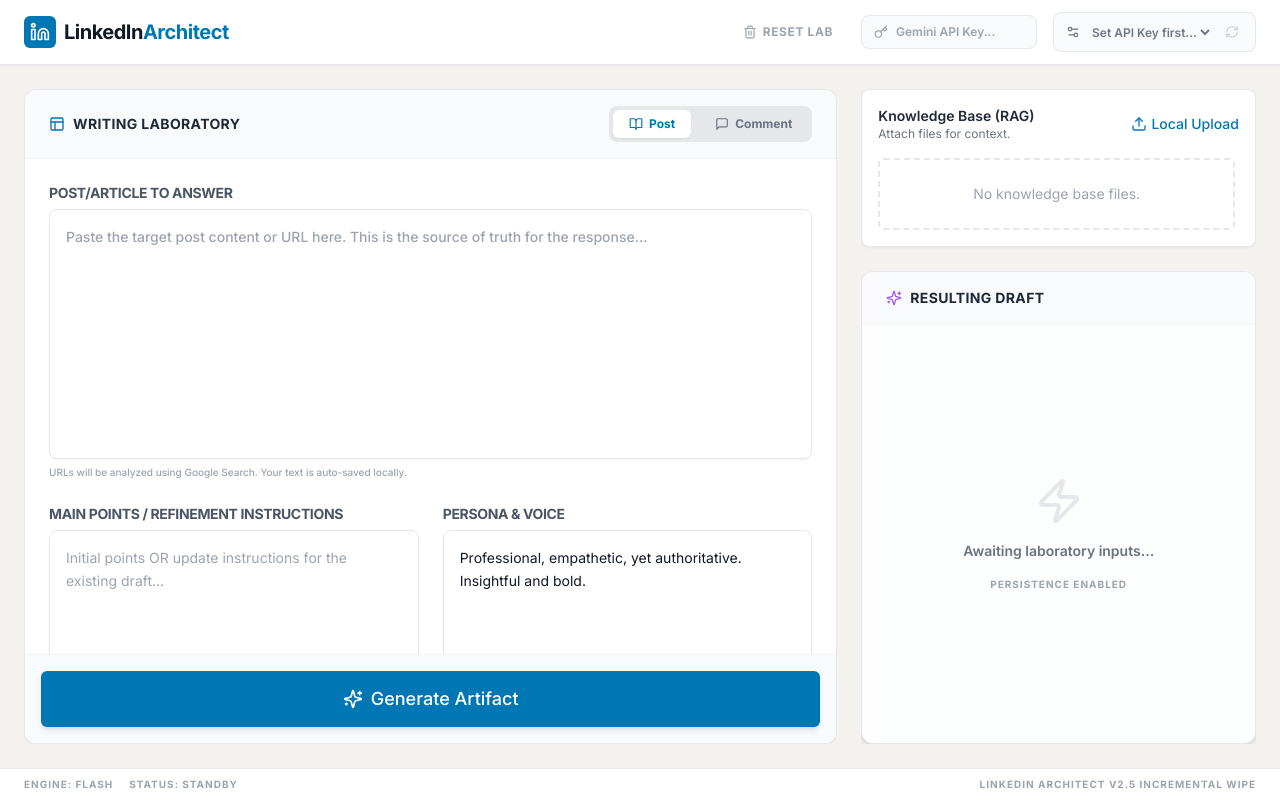
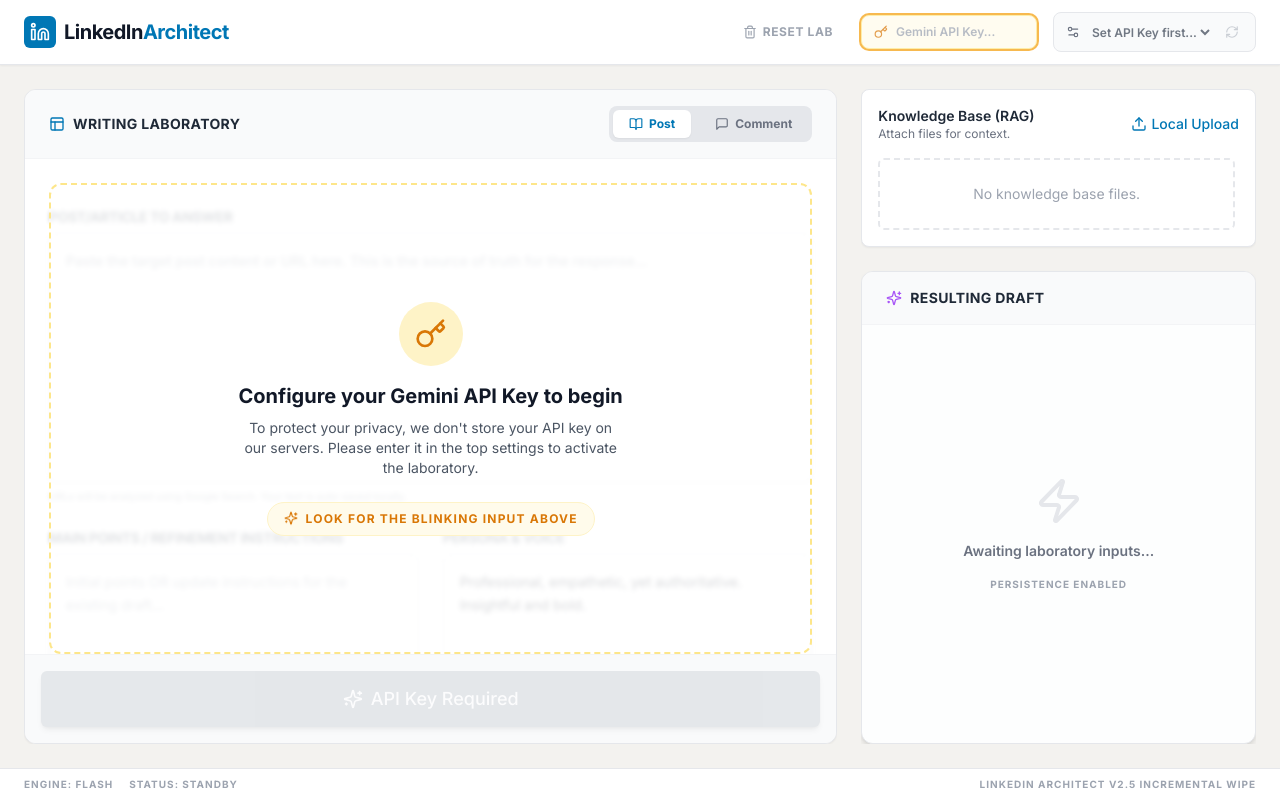
Before and after one commit to andyvalerio/linkedin-architect, a React (Vite) app: page / in a window 1280 px wide. Built offline with nearby package versions, Linux system fonts and the light colour scheme.

Commit message:
feat: implement API key onboarding UI with conditional input styling, disabled generation, and e2e test.

```diff
--- a/App.tsx
+++ b/App.tsx
@@ -238,14 +238,15 @@
               <Trash2 className="w-3.5 h-3.5" /> Reset Lab
             </button>
 
-            <div className="hidden md:flex items-center gap-2 text-xs font-semibold text-gray-500 bg-gray-50 px-3 py-2 rounded-lg border border-gray-200">
-              <Key className="w-3.5 h-3.5 text-gray-400" />
+            <div className={`flex items-center gap-2 text-xs font-semibold px-3 py-2 rounded-lg border transition-all ${!apiKey ? 'bg-amber-50 border-amber-200 ring-2 ring-amber-500 animate-pulse' : 'bg-gray-50 border-gray-200 text-gray-500'}`}>
+              <Key className={`w-3.5 h-3.5 ${!apiKey ? 'text-amber-600' : 'text-gray-400'}`} />
               <input
                 type="password"
                 value={apiKey}
                 onChange={(e) => setApiKey(e.target.value)}
                 placeholder="Gemini API Key..."
                 className="bg-transparent border-none focus:ring-0 text-gray-700 outline-none w-32"
+                id="api-key-input"
               />
             </div>
 
@@ -311,7 +312,24 @@
                 </div>
               </div>
 
-              <div className="p-6 flex-1 overflow-y-auto space-y-6">
+              <div className="p-6 flex-1 overflow-y-auto space-y-6 relative">
+                {!apiKey && (
+                  <div className="absolute inset-x-6 top-6 bottom-0 bg-white/60 backdrop-blur-[1px] z-40 rounded-xl flex flex-col items-center justify-center text-center p-8 border-2 border-dashed border-amber-200 animate-in fade-in zoom-in-95 duration-300">
+                    <div className="bg-amber-100 p-4 rounded-full mb-4">
+                      <Key className="w-8 h-8 text-amber-600" />
+                    </div>
+                    <h3 className="text-xl font-bold text-gray-900 mb-2">Configure your Gemini API Key to begin</h3>
+                    <p className="text-sm text-gray-600 max-w-sm mb-6">
+                      To protect your privacy, we don't store your API key on our servers. Please enter it in the top settings to activate the laboratory.
+                    </p>
+                    <div className="flex items-center gap-2 text-xs font-bold text-amber-600 uppercase tracking-widest bg-amber-50 px-4 py-2 rounded-full border border-amber-100">
+                      <Sparkles className="w-3.5 h-3.5 animate-bounce" />
+                      Look for the blinking input above
+                    </div>
+                  </div>
+                )}
+
+                <div className={`space-y-6 transition-all duration-500 ${!apiKey ? 'filter blur-[2px] opacity-40 pointer-events-none' : ''}`}>
                   <div className="flex flex-col">
                     <TextArea
                       label="Post/Article to Answer"
@@ -340,15 +358,17 @@
                     />
                   </div>
                 </div>
+              </div>
 
               <div className="p-4 bg-gray-50 border-t border-gray-100 flex-shrink-0">
                 <Button
                   onClick={handleGenerate}
                   isLoading={isLoading}
-                  className={`w-full h-14 text-lg shadow-md active:scale-[0.99] transition-all ${generatedContent ? 'bg-purple-600 hover:bg-purple-700' : 'bg-[#0077B5] hover:bg-[#004182]'}`}
+                  disabled={!apiKey}
+                  className={`w-full h-14 text-lg shadow-md active:scale-[0.99] transition-all ${!apiKey ? 'bg-gray-300 cursor-not-allowed text-gray-500' : generatedContent ? 'bg-purple-600 hover:bg-purple-700' : 'bg-[#0077B5] hover:bg-[#004182]'}`}
                   icon={generatedContent ? <RefreshCw className="w-5 h-5" /> : <Sparkles className="w-5 h-5" />}
                 >
-                  {isLoading ? 'Architecting Content...' : generatedContent ? 'Update Artifact' : 'Generate Artifact'}
+                  {isLoading ? 'Architecting Content...' : !apiKey ? 'API Key Required' : generatedContent ? 'Update Artifact' : 'Generate Artifact'}
                 </Button>
               </div>
             </section>
```
Also changed, not shown: 1 other file (tests, documents, lock files or other folders). Lines whose indentation alone changed are shown as unchanged.
